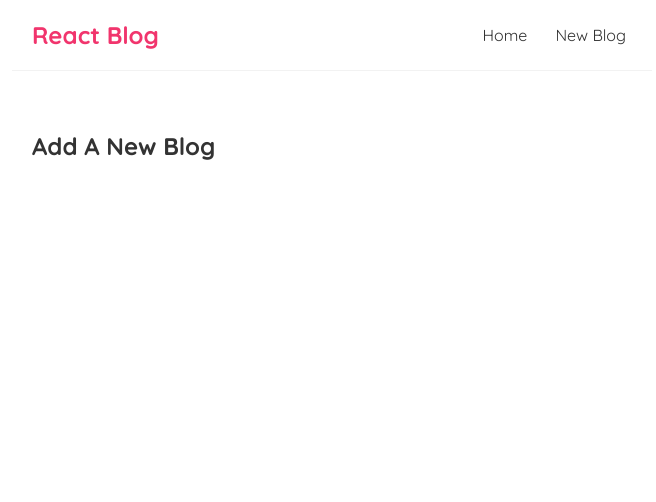
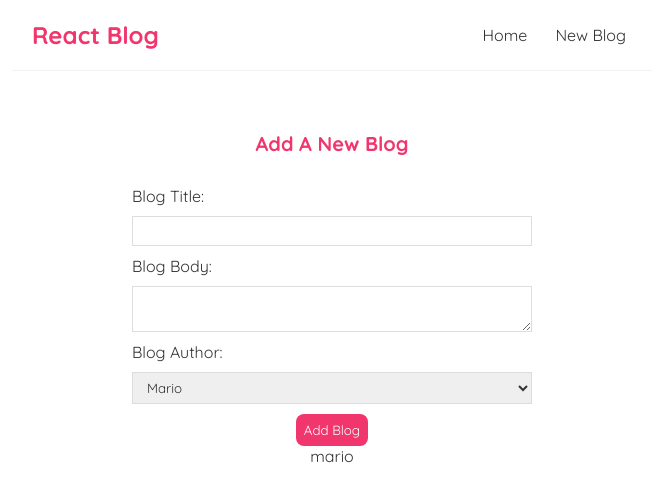
Before and after one commit to Jon-D-Smith/React_Blog, a React (Create React App) app: page /create in a window 1280 px wide. Shown: the top 502 px of the page, without its empty margins (308-964 px from the left). Built offline with nearby package versions, Linux system fonts and the light colour scheme.

Commit message:
Setup create form

```diff
--- a/src/Create.js
+++ b/src/Create.js
@@ -1,6 +1,40 @@
+import { useState } from "react";
+
 const Create = () => {
+
+    const [title, setTitle] = useState('');
+    const [body, setBody] = useState('');
+    const [author, setAuthor] = useState('mario')
+
     return ( <div className="create">
         <h2>Add A New Blog</h2>
+        <form>
+            <label>Blog Title:</label>
+            <input
+             type="text"
+             required
+             value={title}
+             onChange={(e)=> setTitle(e.target.value)}
+             />
+             <label>Blog Body:</label>
+            <textarea
+            required
+            value={body}
+            onChange={(e)=>setBody(e.target.value)}
+            ></textarea>
+            <label>Blog Author:</label>
+            <select
+            value={author}
+            onChange={(e)=> setAuthor(e.target.value)}
+            >
+                <option value="mario">Mario</option>
+                <option value="yoshi">Yoshi</option>
+            </select>
+            <button>Add Blog</button>
+            <p>{title}</p>
+            <p>{body}</p>
+            <p>{author}</p>
+        </form>
     </div> );
 }
 
--- a/src/index.css
+++ b/src/index.css
@@ -72,3 +72,37 @@
   border-radius: 8px;
   cursor: pointer;
 }
+
+/* create new blog form */
+.create {
+  max-width: 400px;
+  margin: 0 auto;
+  text-align: center;
+}
+.create label {
+  text-align: left;
+  display: block;
+}
+.create h2 {
+  font-size: 20px;
+  color: #f1356d;
+  margin-bottom: 30px;
+}
+.create input,
+.create textarea,
+.create select {
+  width: 100%;
+  padding: 6px 10px;
+  margin: 10px 0;
+  border: 1px solid #ddd;
+  box-sizing: border-box;
+  display: block;
+}
+.create button {
+  background: #f1356d;
+  color: #fff;
+  border: 0;
+  padding: 8px;
+  border-radius: 8px;
+  cursor: pointer;
+}
```
